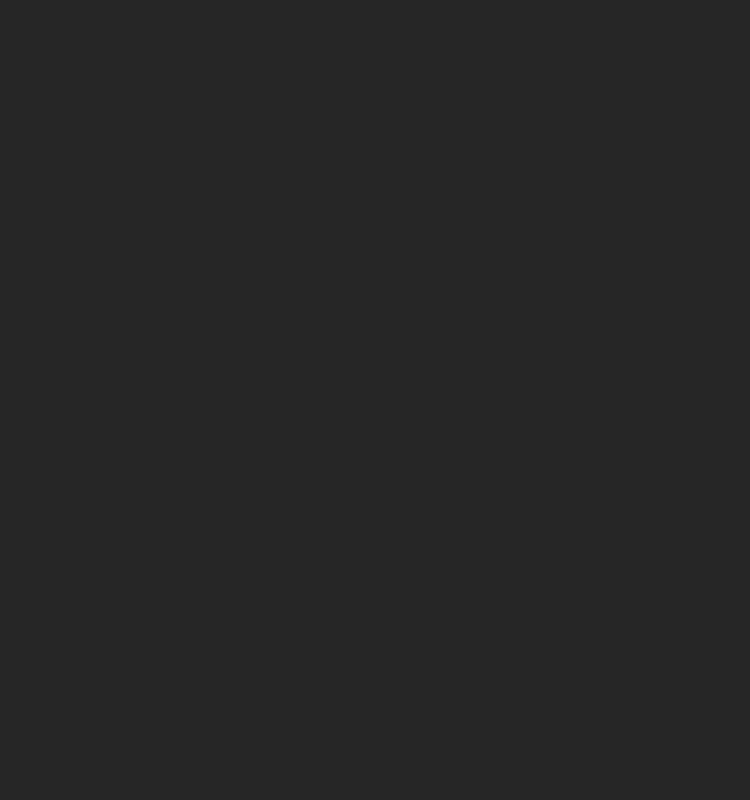
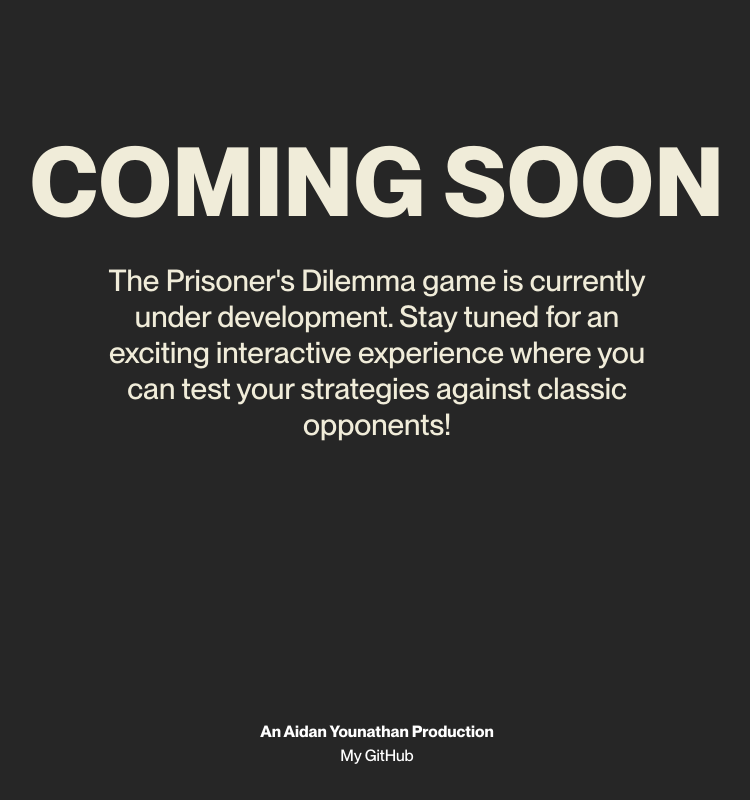
Before and after one commit to AidanYounathan/gametheory, a Next.js app: page /pd-play in a window 1280 px wide. Shown: the part 192-992 px from the top of the page, without its empty margins (263-1013 px from the left). Before the commit the page ends 800 px from the top, so only its background shows below. Built offline with nearby package versions, Linux system fonts and the light colour scheme.

Commit message:
fuck me daddy

```diff
--- a/src/app/layout.tsx
+++ b/src/app/layout.tsx
@@ -73,6 +73,10 @@ export default function RootLayout({
         <Header />
         <main className="pt-20">
           {children}
+          <div className="flex flex-col items-center text-white justify-center my-8" >
+            <p className="hover:cursor-default text-md font-bold">An Aidan Younathan Production</p>
+            <p><a className="hover:underline" href="https://github.com/aidanyounathan">My GitHub</a></p>
+          </div>
         </main>
         <Analytics/>
       </body>
--- a/src/app/page.tsx
+++ b/src/app/page.tsx
@@ -104,7 +104,7 @@ export default function Home() {
         </nav>
 
         {/* Content area */}
-  <div className="flex justify-center mt-8 mb-20">
+  <div className="flex justify-center mt-8">
           <div className="w-[95vw] sm:w-[90vw] md:w-[85vw] lg:w-[80vw] xl:w-[75vw] p-6 sm:p-8 md:p-10">
             <div className="text-bone bg-[var(--background)] border-2 border-bone rounded-lg p-6 sm:p-8 md:p-10">
               <h3 className="text-xl sm:text-2xl md:text-3xl font-bold mb-6 text-center">
--- a/src/app/pd-play/page.tsx
+++ b/src/app/pd-play/page.tsx
@@ -2,4 +2,11 @@
 
 export default function Home() {
 
+
+    return (
+        <div className="flex flex-col items-center justify-center min-h-screen text-bone">
+            <h1 className="text-4xl sm:text-5xl md:text-6xl lg:text-7xl xl:text-8xl font-bold mb-8">COMING SOON</h1>
+            <p className="text-lg sm:text-xl md:text-2xl lg:text-3xl text-center max-w-xl">The Prisoner's Dilemma game is currently under development. Stay tuned for an exciting interactive experience where you can test your strategies against classic opponents!</p>
+        </div>
+    );
 }
```
Also changed, not shown: 1 other file (tests, documents, lock files or other folders).
